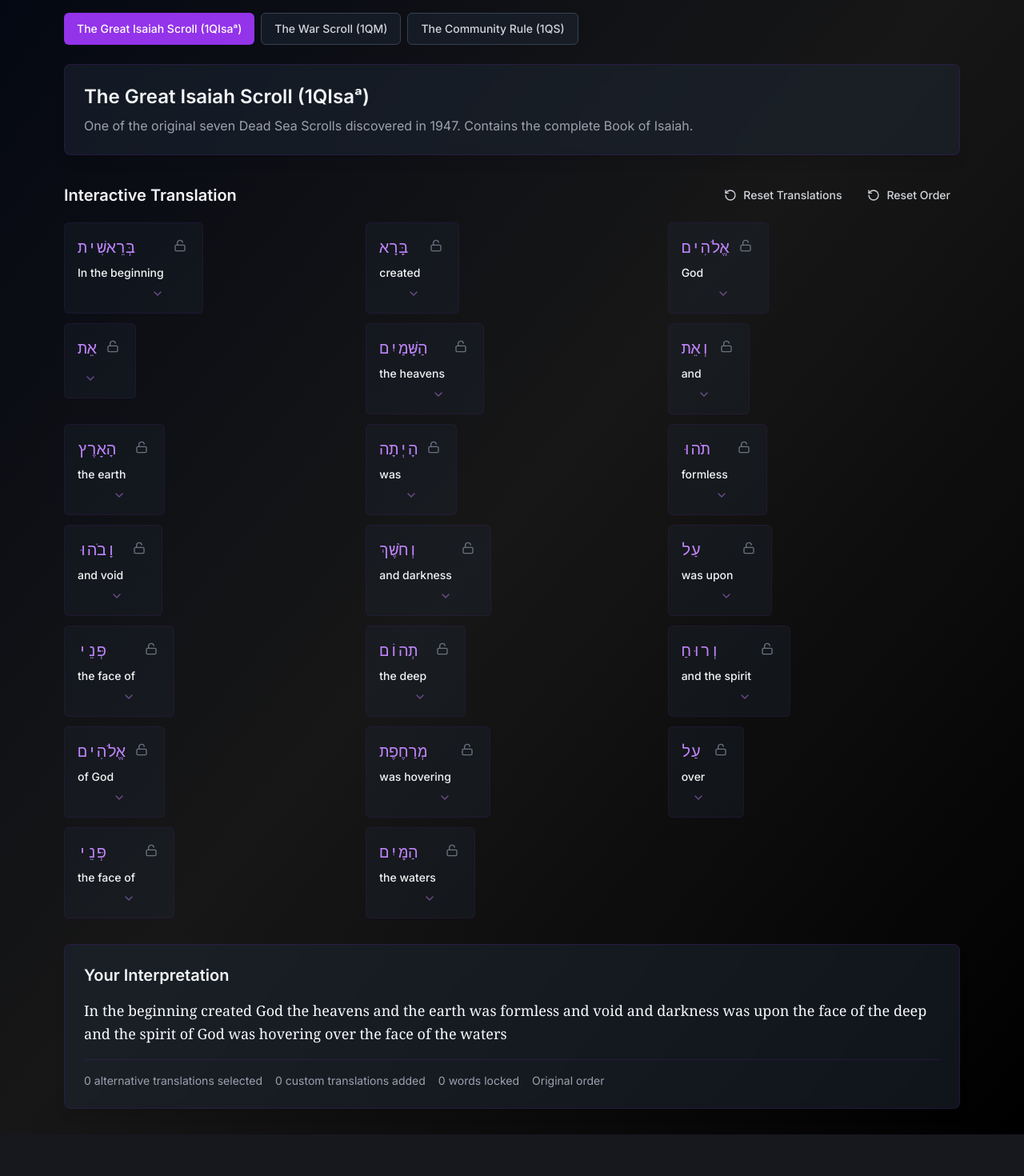
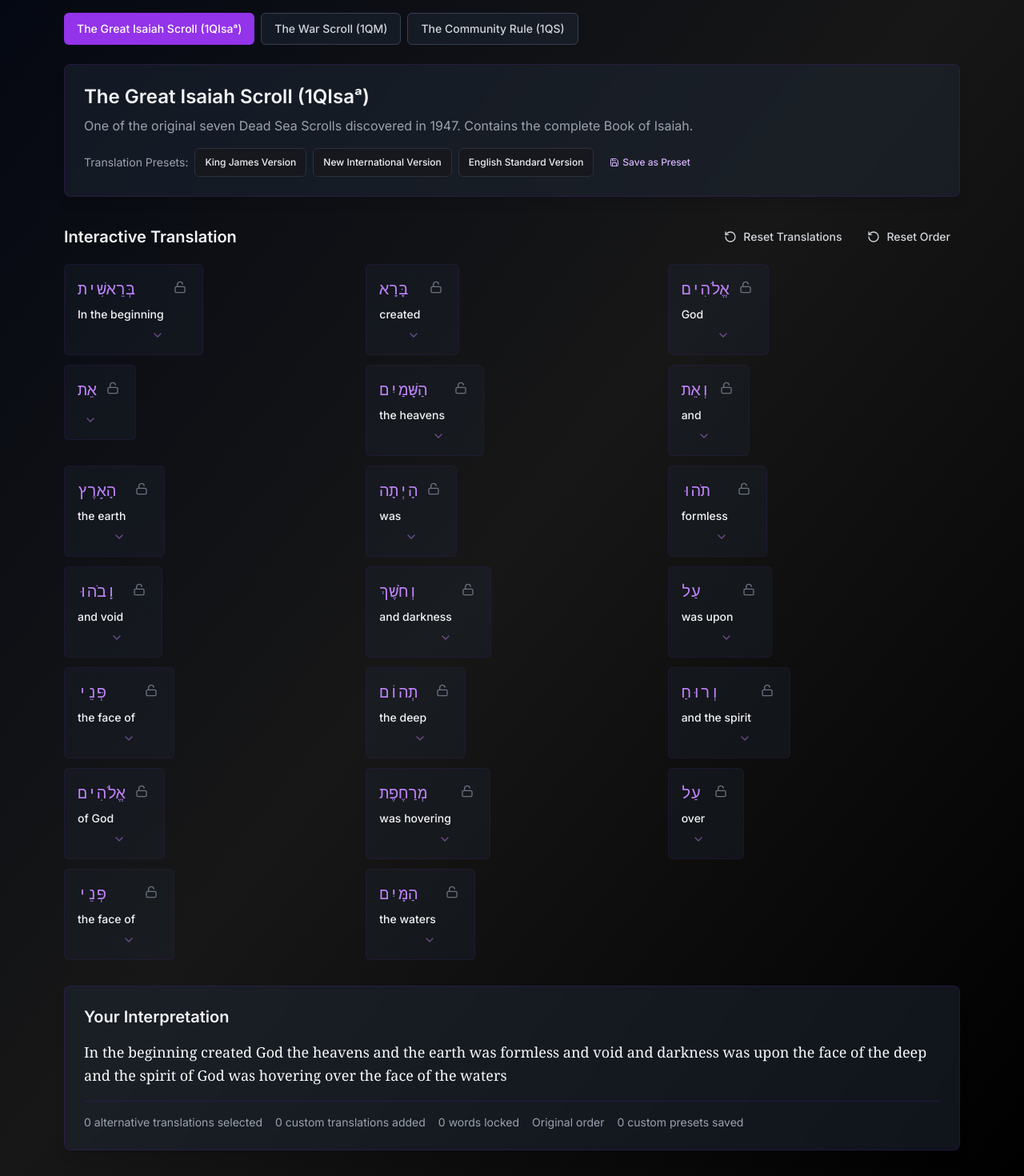
Before and after one commit to shaneatdell/dead-sea-scrolls-translator, a Next.js app: page / in a window 1280 px wide. Shown: the part 124-1594 px from the top of the page at 80% size. Before the commit the page ends 1542 px from the top, so only its background shows below. Built offline with nearby package versions, Linux system fonts and the light colour scheme.

Commit message:
Add translation presets with save/load functionality

```diff
--- a/app/page.tsx
+++ b/app/page.tsx
@@ -18,10 +18,10 @@ import {
   rectSortingStrategy,
 } from "@dnd-kit/sortable";
 import { CSS } from "@dnd-kit/utilities";
-import { deadSeaScrollsData, ScrollSection, TranslationOption } from "@/lib/scroll-data";
+import { deadSeaScrollsData, ScrollSection, TranslationOption, commonPresets, TranslationPreset } from "@/lib/scroll-data";
 import { TranslationWord } from "@/components/translation-word";
 import { Button } from "@/components/ui/button";
-import { BookOpen, RotateCcw, Lock, Unlock } from "lucide-react";
+import { BookOpen, RotateCcw, Lock, Unlock, Save, Download } from "lucide-react";
 
 function SortableWord({
   word,
@@ -90,6 +90,19 @@ export default function Home() {
     deadSeaScrollsData[0].words.map((w) => w.id)
   );
   const [lockedWords, setLockedWords] = useState<Record<string, boolean>>({});
+  const [userPresets, setUserPresets] = useState<TranslationPreset[]>([]);
+
+  // Load user presets from localStorage on mount
+  useEffect(() => {
+    const saved = localStorage.getItem('userPresets');
+    if (saved) {
+      try {
+        setUserPresets(JSON.parse(saved));
+      } catch (e) {
+        console.error('Failed to load presets:', e);
+      }
+    }
+  }, []);
 
   const sensors = useSensors(
     useSensor(PointerSensor),
@@ -156,6 +169,43 @@ export default function Home() {
 
   const handleResetOrder = () => {
     setWordOrder(selectedSection.words.map((w) => w.id));
+  };
+
+  const handleApplyPreset = (preset: TranslationPreset) => {
+    if (preset.sectionId !== selectedSection.id) return;
+
+    setWordOrder(preset.wordOrder);
+    setUserTranslations({});
+    setCustomTranslations(preset.translations);
+    setLockedWords({});
+  };
+
+  const handleSavePreset = () => {
+    const preset: TranslationPreset = {
+      id: `custom-${Date.now()}`,
+      name: `Custom ${new Date().toLocaleDateString()}`,
+      sectionId: selectedSection.id,
+      wordOrder: [...wordOrder],
+      translations: { ...customTranslations },
+      isCustom: true,
+    };
+
+    const updatedPresets = [...userPresets, preset];
+    setUserPresets(updatedPresets);
+    localStorage.setItem('userPresets', JSON.stringify(updatedPresets));
+  };
+
+  const handleDeletePreset = (presetId: string) => {
+    const updatedPresets = userPresets.filter((p) => p.id !== presetId);
+    setUserPresets(updatedPresets);
+    localStorage.setItem('userPresets', JSON.stringify(updatedPresets));
+  };
+
+  const getAvailablePresets = () => {
+    return [
+      ...commonPresets.filter((p) => p.sectionId === selectedSection.id),
+      ...userPresets.filter((p) => p.sectionId === selectedSection.id),
+    ];
   };
 
   const handleDragEnd = (event: DragEndEvent) => {
@@ -225,9 +275,42 @@ export default function Home() {
         {/* Section Info */}
         <div className="mb-8 p-6 bg-gray-800/50 backdrop-blur-sm rounded-lg shadow-lg border border-purple-900/30">
           <h2 className="text-2xl font-semibold mb-2 text-gray-100">{selectedSection.title}</h2>
-          <p className="text-gray-400">
+          <p className="text-gray-400 mb-4">
             {selectedSection.description}
           </p>
+          <div className="flex flex-wrap gap-2 items-center">
+            <span className="text-sm text-gray-400">Translation Presets:</span>
+            {getAvailablePresets().map((preset) => (
+              <div key={preset.id} className="flex items-center gap-1">
+                <Button
+                  variant="outline"
+                  size="sm"
+                  onClick={() => handleApplyPreset(preset)}
+                  className="text-xs"
+                >
+                  {preset.name}
+                </Button>
+                {preset.isCustom && (
+                  <button
+                    onClick={() => handleDeletePreset(preset.id)}
+                    className="text-red-400 hover:text-red-300 text-lg leading-none px-1"
+                    title="Delete preset"
+                  >
+                    ×
+                  </button>
+                )}
+              </div>
+            ))}
+            <Button
+              variant="ghost"
+              size="sm"
+              onClick={handleSavePreset}
+              className="gap-1 text-xs text-purple-300 hover:text-purple-200"
+            >
+              <Save className="w-3 h-3" />
+              Save as Preset
+            </Button>
+          </div>
         </div>
 
         {/* Translation Grid */}
@@ -307,6 +390,10 @@ export default function Home() {
               <p>
                 {wordOrder.join(",") !== selectedSection.words.map((w) => w.id).join(",") ? "Order modified" : "Original order"}
               </p>
+              <p>
+                {userPresets.filter((p) => p.sectionId === selectedSection.id).length} custom preset
+                {userPresets.filter((p) => p.sectionId === selectedSection.id).length !== 1 ? "s" : ""} saved
+              </p>
             </div>
           </div>
         </div>
--- a/lib/scroll-data.ts
+++ b/lib/scroll-data.ts
@@ -19,6 +19,15 @@ export interface ScrollSection {
   title: string;
   description: string;
   words: ScrollWord[];
+}
+
+export interface TranslationPreset {
+  id: string;
+  name: string;
+  sectionId: string;
+  wordOrder: string[];
+  translations: Record<string, string>; // wordId -> translation text
+  isCustom: boolean;
 }
 
 export const deadSeaScrollsData: ScrollSection[] = [
@@ -891,3 +900,50 @@ export const deadSeaScrollsData: ScrollSection[] = [
     ]
   }
 ];
+
+export const commonPresets: TranslationPreset[] = [
+  {
+    id: "kjv",
+    name: "King James Version",
+    sectionId: "isaiah-scroll",
+    wordOrder: [
+      "word-1", "word-2", "word-3", "word-4", "word-5", "word-6", "word-7",
+      "word-8", "word-9", "word-10", "word-11", "word-12", "word-13", "word-14",
+      "word-15", "word-16", "word-17", "word-18", "word-19", "word-20"
+    ],
+    translations: {},
+    isCustom: false,
+  },
+  {
+    id: "niv",
+    name: "New International Version",
+    sectionId: "isaiah-scroll",
+    wordOrder: [
+      "word-1", "word-2", "word-3", "word-4", "word-5", "word-6", "word-7",
+      "word-8", "word-9", "word-10", "word-11", "word-12", "word-13", "word-14",
+      "word-15", "word-16", "word-17", "word-18", "word-19", "word-20"
+    ],
+    translations: {
+      "word-5": "the sky",
+      "word-9": "became",
+      "word-13": "the surface of",
+      "word-14": "the deep",
+    },
+    isCustom: false,
+  },
+  {
+    id: "esv",
+    name: "English Standard Version",
+    sectionId: "isaiah-scroll",
+    wordOrder: [
+      "word-1", "word-2", "word-3", "word-4", "word-5", "word-6", "word-7",
+      "word-8", "word-9", "word-10", "word-11", "word-12", "word-13", "word-14",
+      "word-15", "word-16", "word-17", "word-18", "word-19", "word-20"
+    ],
+    translations: {
+      "word-13": "the face of",
+      "word-14": "the deep",
+    },
+    isCustom: false,
+  },
+];
```
